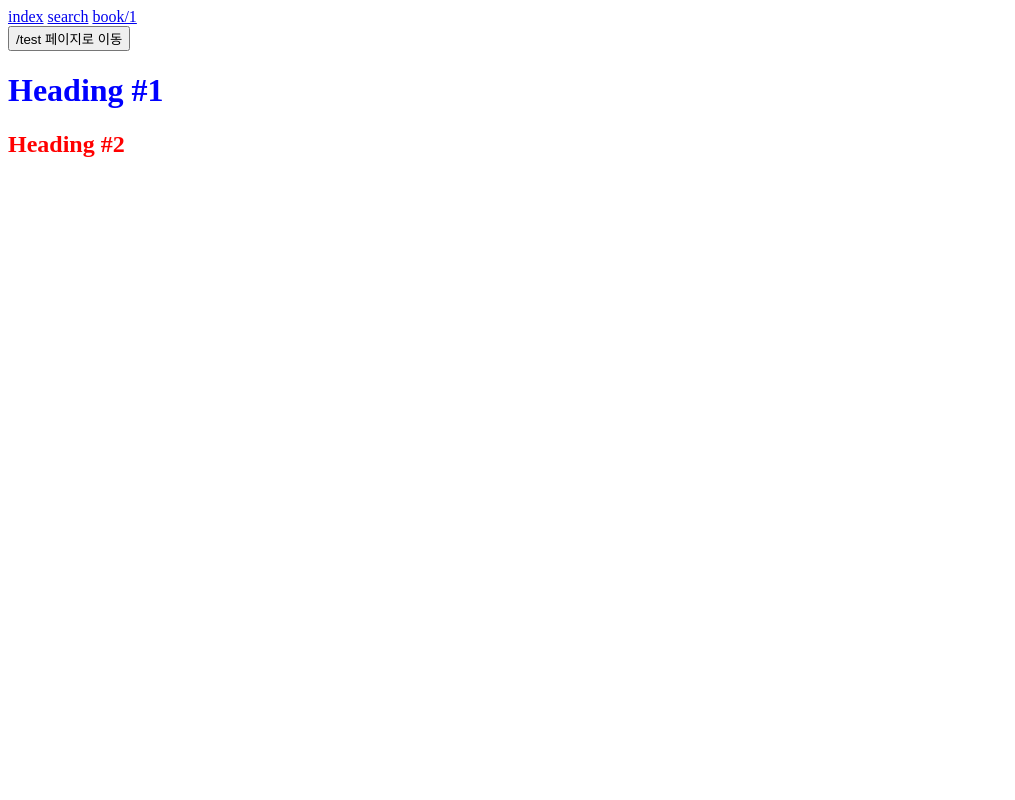
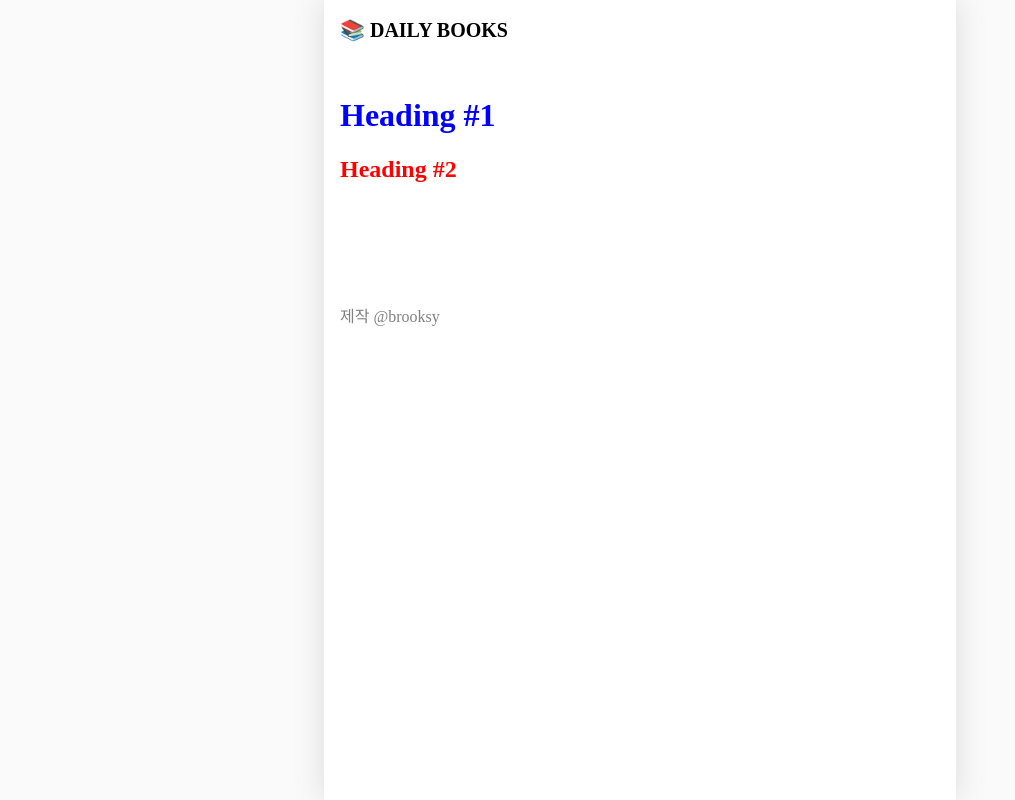
Before and after one commit to choihayeong/nextjs-study, a Next.js app in the folder section02/: page / in a window 1280 px wide. Shown: the whole page, without its empty margins (0-1015 px from the left). Built offline with nearby package versions, Linux system fonts and the light colour scheme.

Commit message:
2-7 / global-layout

```diff
--- /dev/null
+++ b/section02/src/components/global-layout.module.css
@@ -0,0 +1,29 @@
+.container {
+    background-color: white;
+    max-width: 600px;
+    min-height: 100vh;
+    margin-inline: auto;
+    box-shadow: rgba(100, 100, 100, 0.2) 0 0 29px 0;
+    padding-inline: 1rem;
+}
+
+.header {
+    height: 60px;
+    font-weight: bold;
+    font-size: 1.25rem;
+    line-height: 60px;
+}
+
+.header>a {
+    color: black;
+    text-decoration: none;
+}
+
+.main {
+    padding-top: 1rem;
+}
+
+.footer {
+    padding: 100px 0;
+    color: gray;
+}
--- /dev/null
+++ b/section02/src/components/global-layout.tsx
@@ -0,0 +1,17 @@
+import { ReactNode } from "react";
+import Link from "next/link";
+import style from "./global-layout.module.css"
+
+export default function GlobalLayout({ children }: { children: ReactNode }) {
+    return (
+        <div className={style.container}>
+            <header className={style.header}>
+                <Link href={"/"}>📚 DAILY BOOKS</Link>
+            </header>
+            <main className={style.main}>
+                {children}
+            </main>
+            <footer className={style.footer}>제작 @brooksy</footer>
+        </div>
+    );
+}
--- a/section02/src/pages/_app.tsx
+++ b/section02/src/pages/_app.tsx
@@ -1,37 +1,11 @@
-import "@/styles/globals.css";
-import type { AppProps } from "next/app";
-import Link from "next/link";
-import { useRouter } from "next/router";
-import { useEffect } from "react";
+import '@/styles/globals.css'
+import type { AppProps } from 'next/app'
+import GlobalLayout from '@/components/global-layout';
 
 export default function App({ Component, pageProps }: AppProps) {
-  const router = useRouter();
-
-  const onClickButton = () => {
-    router.push("/test");
-    // router.replace("/test"); // 현재 페이지를 대체함(뒤로가기 했을 때, 현재 페이지로 돌아올 수 없음)
-    // router.back(); // 이전 페이지로 이동
-    // router.prefetch("/test"); // 사전 로드(미리 로드)
-    // router.reload(); // 현재 페이지 새로고침
-  }
-
-  useEffect(() => {
-    router.prefetch("/test"); // 사전 로드(미리 로드)
-  }, []) // 한 번만 실행 시키므로 의존성 배열을 빈 배열로 둠
-
   return (
-    <div>
-      <header>
-        <Link href={"/"}>index</Link>
-        &nbsp;
-        <Link href={"/search"} prefetch={false}>search</Link>
-        &nbsp;
-        <Link href={"/book/1"}>book/1</Link>
-        <div>
-          <button type="button" onClick={onClickButton}>/test 페이지로 이동</button>
-        </div>
-      </header>
+    <GlobalLayout>
       <Component {...pageProps} />
-    </div>
+    </GlobalLayout>
   );
 }
--- a/section02/src/styles/globals.css
+++ b/section02/src/styles/globals.css
@@ -1 +1,7 @@
 /* globals.css */
+html,
+body {
+    margin: 0;
+    padding: 0;
+    background-color: rgb(250, 250, 250);
+}
```
